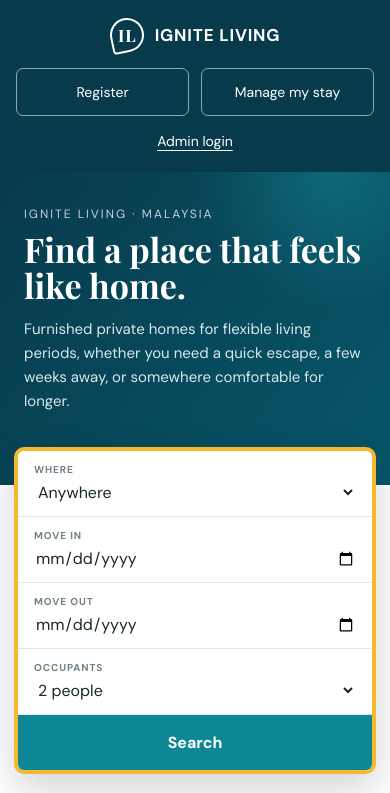
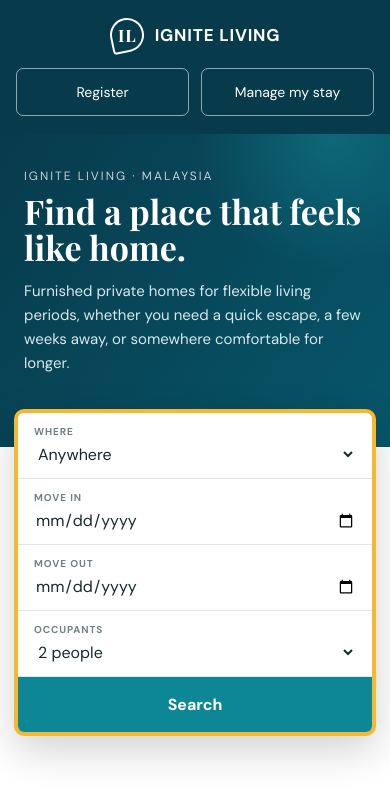
Before and after one commit to Zux12/ignite-living, a website: page index.html in a window 390 px wide. Shown: the top 793 px of the page. Drawn offline with nearby package versions, Linux system fonts and the light colour scheme.

Commit message:
Keep Admin login only in the homepage footer

```diff
--- a/index.html
+++ b/index.html
@@ -68,8 +68,6 @@ header{
   margin:auto;
   padding:17px 24px;
   display:flex;
-  flex-wrap:wrap;
-  gap:16px;
   justify-content:space-between;
   align-items:center;
 }
@@ -100,7 +98,6 @@ header{
 
 .nav-right{
   display:flex;
-  flex-wrap:wrap;
   gap:25px;
   align-items:center;
   font-size:14px;
@@ -116,9 +113,6 @@ header{
   border-radius:7px;
   padding:10px 16px;
 }
-
-.nav-right .admin-link{text-decoration:underline;text-underline-offset:4px;padding:10px 0}
-.admin-link:focus-visible{outline:2px solid currentColor;outline-offset:4px;border-radius:2px}
 
 
 /* =========================================================
@@ -878,7 +872,7 @@ footer{
 
 @media(max-width:720px){
 
-  .nav-right a:not(.manage-link):not(.admin-link){
+  .nav-right a:not(.manage-link){
     display:none;
   }
 
@@ -1047,14 +1041,8 @@ button:disabled{opacity:.55;cursor:not-allowed}
     gap: 12px;
   }
 
-  header .nav-right a:not(.manage-link):not(.admin-link) {
+  header .nav-right a:not(.manage-link) {
     display: none;
-  }
-
-  header .nav-right .admin-link {
-    grid-column: 1 / -1;
-    justify-self: center;
-    padding: 4px 8px;
   }
 
   header .nav-right .manage-link {
@@ -1097,7 +1085,6 @@ button:disabled{opacity:.55;cursor:not-allowed}
       <a href="#" class="manage-link" onclick="manageStay(event)">
         Manage my stay
       </a>
-      <a href="/admin.html" class="admin-link">Admin login</a>
     </div>
 
   </div>
```
